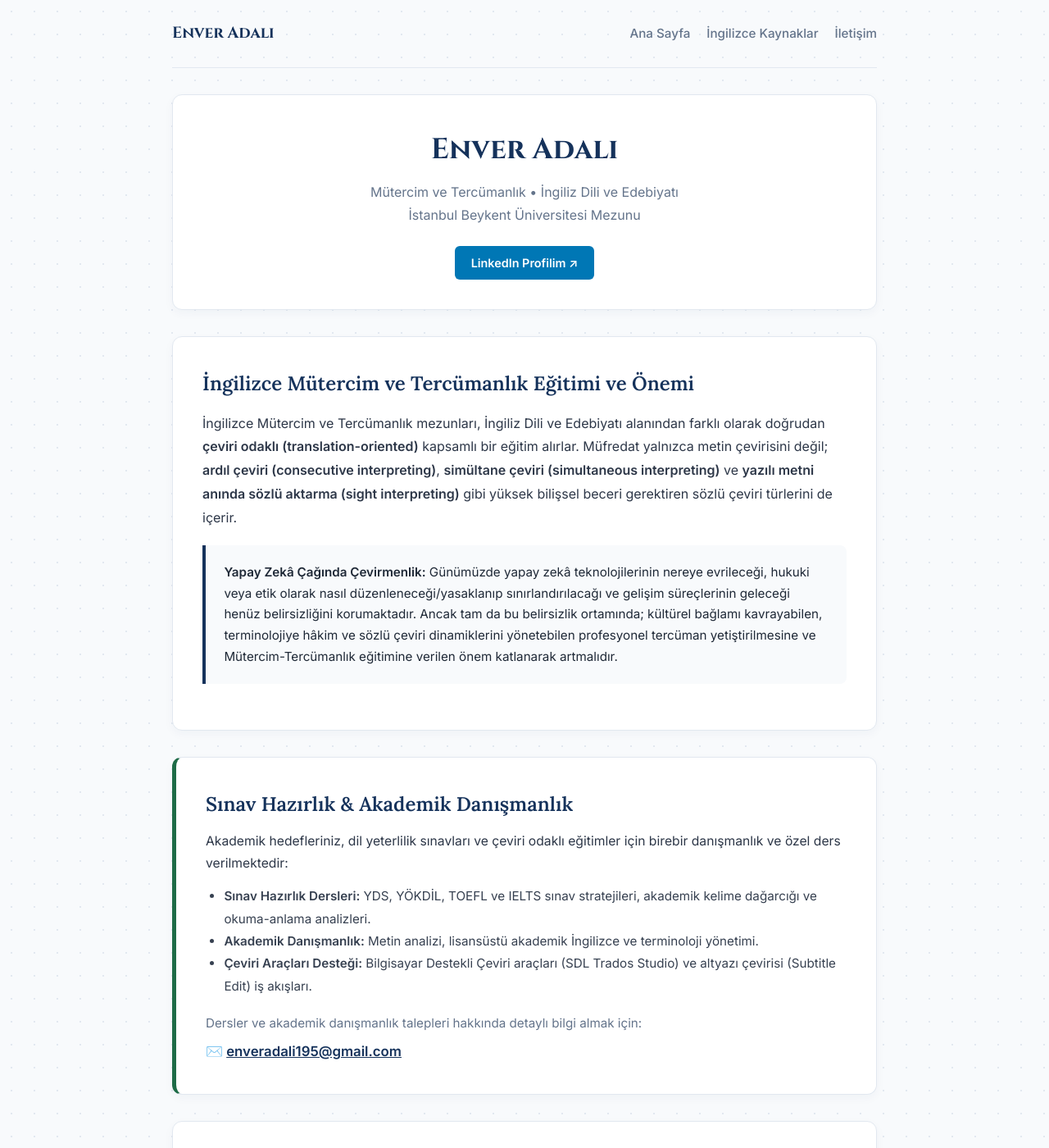
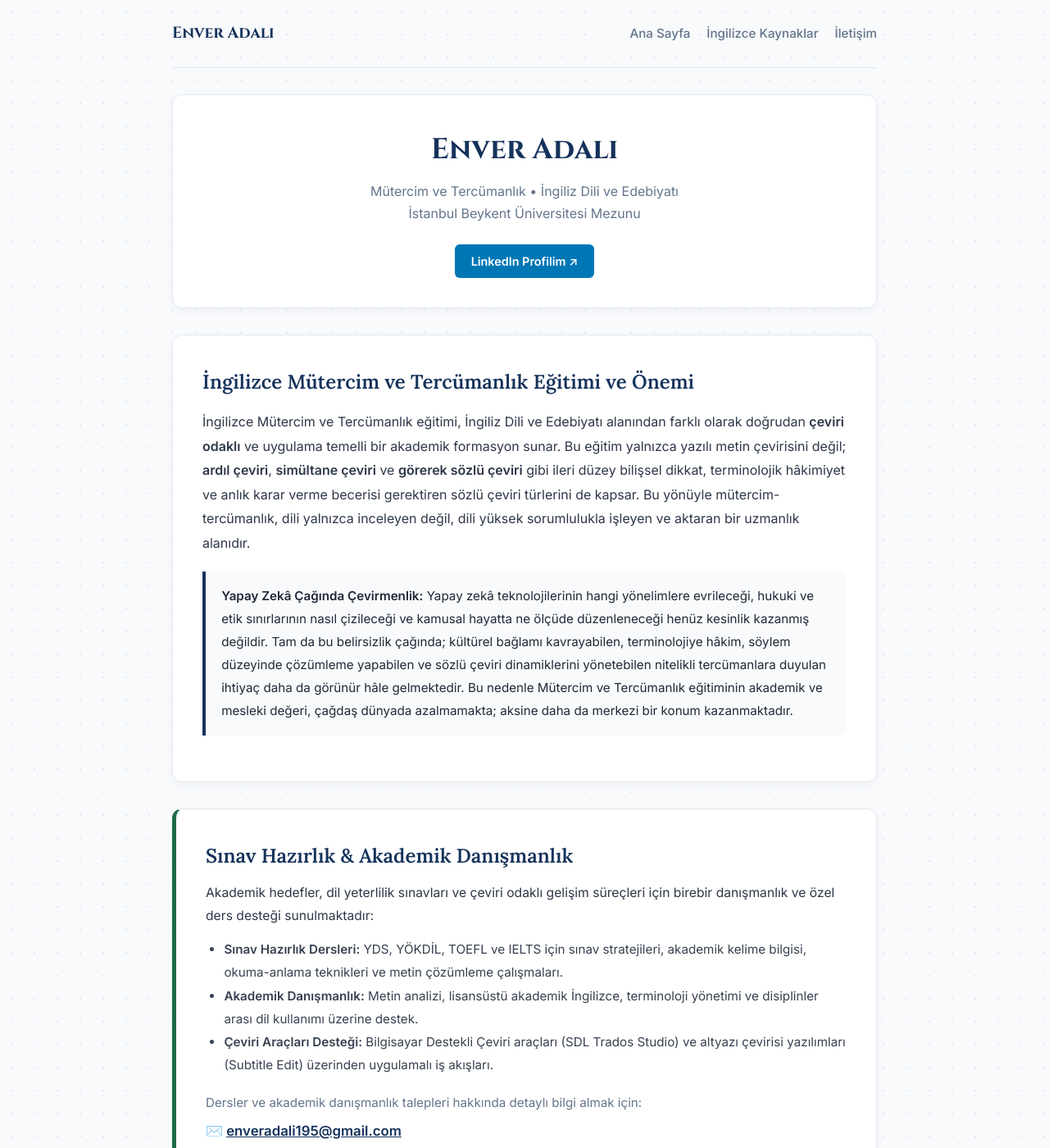
Before and after one commit to adalienver/adalienver.github.io, a Jekyll site: the page built from index.md, in a window 1280 px wide and 1400 px high. Shown: the whole window at 82% size. Built offline with Jekyll 4.4.1, drawn with Linux system fonts in a browser that asks for light colours; some of the changed text lies outside the part shown.

Commit message:
Update index.md

```diff
--- a/index.md
+++ b/index.md
@@ -4,8 +4,8 @@ title: Ana Sayfa
 ---
 
 <div class="card" style="text-align: center;">
-  <h1 style="font-family: 'Cinzel', serif; font-size: 2.2rem; color: var(--primary);">Enver Adalı</h1>
-  <p style="color: var(--muted); margin: 0.4rem 0 1rem; font-size: 1rem;">
+  <h1 style="font-family: 'Cinzel', serif; font-size: 2.2rem; color: var(--primary); margin-bottom: 0.4rem;">Enver Adalı</h1>
+  <p style="color: var(--muted); margin: 0.4rem 0 1rem; font-size: 1rem; line-height: 1.7;">
     Mütercim ve Tercümanlık • İngiliz Dili ve Edebiyatı<br>
     İstanbul Beykent Üniversitesi Mezunu
   </p>
@@ -17,24 +17,24 @@ title: Ana Sayfa
 
 <div class="card">
   <h2>İngilizce Mütercim ve Tercümanlık Eğitimi ve Önemi</h2>
-  <p style="margin-top: 0.8rem; font-size: 1rem; line-height: 1.8; color: #2d3748;">
-    İngilizce Mütercim ve Tercümanlık mezunları, İngiliz Dili ve Edebiyatı alanından farklı olarak doğrudan <strong>çeviri odaklı (translation-oriented)</strong> kapsamlı bir eğitim alırlar. Müfredat yalnızca metin çevirisini değil; <strong>ardıl çeviri (consecutive interpreting)</strong>, <strong>simültane çeviri (simultaneous interpreting)</strong> ve <strong>yazılı metni anında sözlü aktarma (sight interpreting)</strong> gibi yüksek bilişsel beceri gerektiren sözlü çeviri türlerini de içerir.
+  <p style="margin-top: 0.8rem; font-size: 1rem; line-height: 1.85; color: #2d3748;">
+    İngilizce Mütercim ve Tercümanlık eğitimi, İngiliz Dili ve Edebiyatı alanından farklı olarak doğrudan <strong>çeviri odaklı</strong> ve uygulama temelli bir akademik formasyon sunar. Bu eğitim yalnızca yazılı metin çevirisini değil; <strong>ardıl çeviri</strong>, <strong>simültane çeviri</strong> ve <strong>görerek sözlü çeviri</strong> gibi ileri düzey bilişsel dikkat, terminolojik hâkimiyet ve anlık karar verme becerisi gerektiren sözlü çeviri türlerini de kapsar. Bu yönüyle mütercim-tercümanlık, dili yalnızca inceleyen değil, dili yüksek sorumlulukla işleyen ve aktaran bir uzmanlık alanıdır.
   </p>
 
-  <div class="abstract-quote" style="border-left-color: var(--primary); background: #f8fafc; margin-top: 1.2rem;">
-    <strong>Yapay Zekâ Çağında Çevirmenlik:</strong> Günümüzde yapay zekâ teknolojilerinin nereye evrileceği, hukuki veya etik olarak nasıl düzenleneceği/yasaklanıp sınırlandırılacağı ve gelişim süreçlerinin geleceği henüz belirsizliğini korumaktadır. Ancak tam da bu belirsizlik ortamında; kültürel bağlamı kavrayabilen, terminolojiye hâkim ve sözlü çeviri dinamiklerini yönetebilen profesyonel tercüman yetiştirilmesine ve Mütercim-Tercümanlık eğitimine verilen önem katlanarak artmalıdır.
+  <div class="abstract-quote" style="border-left: 4px solid var(--primary); background: #f8fafc; margin-top: 1.2rem; padding: 1rem 1.2rem; line-height: 1.85;">
+    <strong>Yapay Zekâ Çağında Çevirmenlik:</strong> Yapay zekâ teknolojilerinin hangi yönelimlere evrileceği, hukuki ve etik sınırlarının nasıl çizileceği ve kamusal hayatta ne ölçüde düzenleneceği henüz kesinlik kazanmış değildir. Tam da bu belirsizlik çağında; kültürel bağlamı kavrayabilen, terminolojiye hâkim, söylem düzeyinde çözümleme yapabilen ve sözlü çeviri dinamiklerini yönetebilen nitelikli tercümanlara duyulan ihtiyaç daha da görünür hâle gelmektedir. Bu nedenle Mütercim ve Tercümanlık eğitiminin akademik ve mesleki değeri, çağdaş dünyada azalmamakta; aksine daha da merkezi bir konum kazanmaktadır.
   </div>
 </div>
 
 <div class="card" style="border-left: 5px solid var(--accent); background: #ffffff;">
   <h2>Sınav Hazırlık & Akademik Danışmanlık</h2>
-  <p style="margin-top: 0.6rem; font-size: 0.98rem; color: #2d3748;">
-    Akademik hedefleriniz, dil yeterlilik sınavları ve çeviri odaklı eğitimler için birebir danışmanlık ve özel ders verilmektedir:
+  <p style="margin-top: 0.6rem; font-size: 0.98rem; color: #2d3748; line-height: 1.8;">
+    Akademik hedefler, dil yeterlilik sınavları ve çeviri odaklı gelişim süreçleri için birebir danışmanlık ve özel ders desteği sunulmaktadır:
   </p>
-  <ul style="margin: 0.8rem 0 1.2rem 1.4rem; font-size: 0.95rem; color: #374151; line-height: 1.8;">
-    <li><strong>Sınav Hazırlık Dersleri:</strong> YDS, YÖKDİL, TOEFL ve IELTS sınav stratejileri, akademik kelime dağarcığı ve okuma-anlama analizleri.</li>
-    <li><strong>Akademik Danışmanlık:</strong> Metin analizi, lisansüstü akademik İngilizce ve terminoloji yönetimi.</li>
-    <li><strong>Çeviri Araçları Desteği:</strong> Bilgisayar Destekli Çeviri araçları (SDL Trados Studio) ve altyazı çevirisi (Subtitle Edit) iş akışları.</li>
+  <ul style="margin: 0.8rem 0 1.2rem 1.4rem; font-size: 0.95rem; color: #374151; line-height: 1.85;">
+    <li><strong>Sınav Hazırlık Dersleri:</strong> YDS, YÖKDİL, TOEFL ve IELTS için sınav stratejileri, akademik kelime bilgisi, okuma-anlama teknikleri ve metin çözümleme çalışmaları.</li>
+    <li><strong>Akademik Danışmanlık:</strong> Metin analizi, lisansüstü akademik İngilizce, terminoloji yönetimi ve disiplinler arası dil kullanımı üzerine destek.</li>
+    <li><strong>Çeviri Araçları Desteği:</strong> Bilgisayar Destekli Çeviri araçları (SDL Trados Studio) ve altyazı çevirisi yazılımları (Subtitle Edit) üzerinden uygulamalı iş akışları.</li>
   </ul>
   <p style="font-size: 0.95rem; color: var(--muted); margin-bottom: 0.4rem;">
     Dersler ve akademik danışmanlık talepleri hakkında detaylı bilgi almak için:
@@ -63,7 +63,7 @@ title: Ana Sayfa
       <span class="portal-tag">Enstitü Sayfası ↗</span>
     </a>
 
-    <a href="https://fef.beykent.edu.tr/bolumler/ingiliz-dili-ve-edebiyati/bolum-mesaji/fen-edebiyat-fakültesi" target="_blank" rel="noopener noreferrer" class="portal-item">
+    <a href="https://fef.beykent.edu.tr/bolumler/ingiliz-dili-ve-edebiyati/bolum-mesaji/fen-edebiyat-fakultesi" target="_blank" rel="noopener noreferrer" class="portal-item">
       <div>
         <strong>Fen-Edebiyat Fakültesi Bölüm Mesajı</strong><br>
         <span style="font-size: 0.85rem; color: var(--muted);">Akademik vizyon ve fakülte açıklaması</span>
@@ -75,17 +75,16 @@ title: Ana Sayfa
 
 <div class="card">
   <h2>Mesleki ve Akademik İlkelerimiz</h2>
-  <ul style="margin: 0.8rem 0 1rem 1.4rem; font-size: 0.95rem; color: #374151; line-height: 1.8;">
-    <li><strong>Veri Güvenliği ve Gizlilik:</strong> Danışanlara ve öğrencilere ait metinler, gizlilik ilkeleri uyarınca üçüncü taraf halka açık yapay zekâ motorlarına aktarılmaz.</li>
-    <li><strong>Şeffaf Teknoloji Kullanımı:</strong> Çeviri teknolojileri ve yapay zekâ araçları metnin yerine geçmek için değil; terminoloji tutarlılığı, kalite kontrol ve derlem analizi amacıyla denetimli kullanılır.</li>
-    <li><strong>Bireyselleştirilmiş Pedagoji:</strong> YDS/YÖKDİL ve uluslararası sınavlarda ezber kalıplar yerine; metin çözümleme, sözdizim analizi ve akademik kelime dağarcığını kalıcı kılan yöntemler uygulanır.</li>
+  <ul style="margin: 0.8rem 0 1rem 1.4rem; font-size: 0.95rem; color: #374151; line-height: 1.85;">
+    <li><strong>Veri Güvenliği ve Gizlilik:</strong> Danışanlara ve öğrencilere ait metinler, gizlilik ilkeleri doğrultusunda korunur; bu içerikler açık ve kamusal yapay zekâ sistemlerine aktarılmaz.</li>
+    <li><strong>Şeffaf Teknoloji Kullanımı:</strong> Çeviri teknolojileri ve yapay zekâ araçları, insan yorumunun yerine geçmek için değil; terminoloji tutarlılığı, kalite kontrol ve metinsel analiz amacıyla denetimli biçimde kullanılır.</li>
+    <li><strong>Bireyselleştirilmiş Pedagoji:</strong> YDS, YÖKDİL ve uluslararası sınavlara hazırlıkta ezber kalıplar yerine; metin çözümleme, sözdizimsel farkındalık ve akademik kelime dağarcığını kalıcılaştıran yöntemler esas alınır.</li>
   </ul>
 </div>
 
-<!-- Yeni Sayfaya Yönlendirme Kartı -->
 <div class="card" style="text-align: center; background: #fafbfc;">
   <h3>Çalışma Materyalleri & Kaynaklar</h3>
-  <p style="font-size: 0.95rem; color: var(--muted); margin: 0.5rem 0 1rem;">
+  <p style="font-size: 0.95rem; color: var(--muted); margin: 0.5rem 0 1rem; line-height: 1.8;">
     Dilbilgisi rehberleri, eşdizimlilik sözlükleri ve okuma parçaları için kaynak merkezimizi ziyaret edin.
   </p>
   <a href="{{ '/kaynaklar' | relative_url }}" style="font-weight: 600; color: var(--primary); text-decoration: underline;">
```
